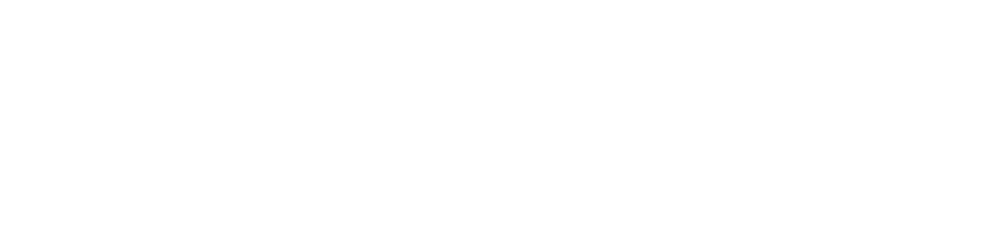
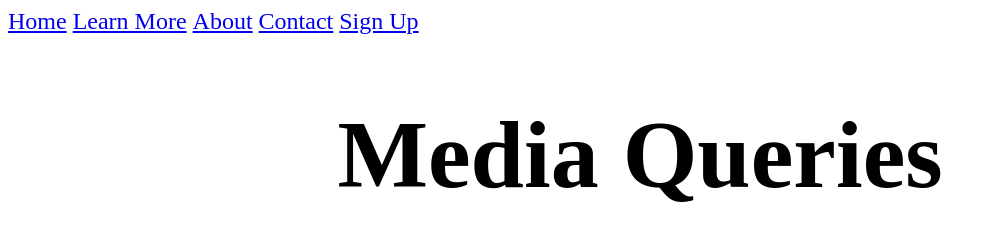
Before and after one commit to thomaswilliamscode/Colt-Steele, a plain HTML site: page CSS/media_queries/media_queries.html in a window 1280 px wide. Shown: the whole page, without its empty margins (0-994 px from the left). Drawn offline with Linux system fonts and the light colour scheme.

Commit message:
Getting set up

```diff
--- a/CSS/media_queries/main.css
+++ b/CSS/media_queries/main.css
@@ -0,0 +1,19 @@
+
+body{
+
+}
+
+h1{
+  font-size:6em;
+  text-align:center;
+}
+
+nav{
+  font-size:1.5em;
+}
+
+ul,li{
+  display:inline;
+  margin:0;
+  padding:0;
+}
--- a/CSS/media_queries/media_queries.html
+++ b/CSS/media_queries/media_queries.html
@@ -5,8 +5,34 @@
   <meta name="viewport" content="width=device-width, initial-scale=1.0">
   <meta http-equiv="X-UA-Compatible" content="ie=edge">
   <title>Media Queries</title>
+  <link rel="stylesheet" href="main.css">
 </head>
+
 <body>
 
+  <nav>
+
+    <a href="#">Home</a>
+
+    <ul>
+
+      <li><a href="#">Learn More</a></li>
+
+      <li><a href="#">About</a></li>
+
+      <li><a href="#">Contact</a></li>
+
+    </ul>
+
+    <a href="#signup">Sign Up</a>
+
+  </nav>
+
+  <h1>Media Queries</h1>
+
+
+
+
 </body>
+
 </html>
```
